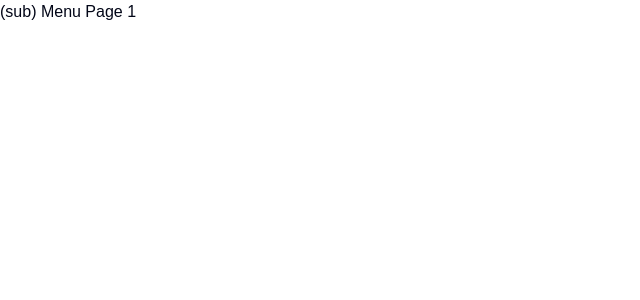
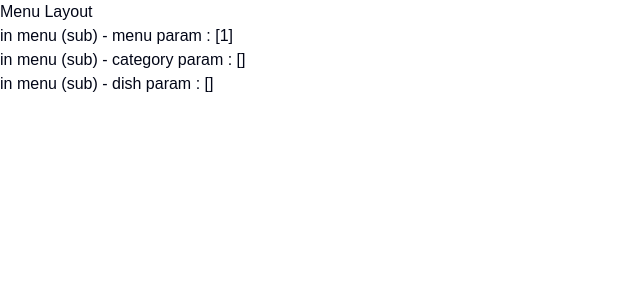
Before and after one commit to For-Hives/formenu, a Next.js app: page /menu/1 in a window 1280 px wide. Shown: the top 300 px of the page, without its empty margins (0-640 px from the left). Built offline with nearby package versions, Linux system fonts and the light colour scheme.

Commit message:
test tree files & folders

```diff
--- /dev/null
+++ b/src/app/menu/[menu]/category/[category]/dish/[dish]/page.js
@@ -0,0 +1,10 @@
+export default function Page({ params }) {
+	console.log(params)
+	return (
+		<>
+			<h3>in dish (sub) - menu param : [{params.menu}]</h3>
+			<h3>in dish (sub) - category param : [{params.category}]</h3>
+			<h3>in dish (sub) - dish param : [{params.dish}]</h3>
+		</>
+	)
+}
--- /dev/null
+++ b/src/app/menu/[menu]/category/[category]/dish/layout.js
@@ -0,0 +1,8 @@
+export default function Layout({ children }) {
+	return (
+		<>
+			<h2>Dish Layout</h2>
+			{children}
+		</>
+	)
+}
--- /dev/null
+++ b/src/app/menu/[menu]/category/[category]/dish/page.js
@@ -0,0 +1,10 @@
+export default function Page({ params }) {
+	console.log(params)
+	return (
+		<>
+			<h3>in dish - menu param : [{params.menu}]</h3>
+			<h3>in dish - category param : [{params.category}]</h3>
+			<h3>in dish - dish param : [{params.dish}]</h3>
+		</>
+	)
+}
--- /dev/null
+++ b/src/app/menu/[menu]/category/[category]/page.js
@@ -0,0 +1,10 @@
+export default function Page({ params }) {
+	console.log(params)
+	return (
+		<>
+			<h3>in category (sub) - menu param : [{params.menu}]</h3>
+			<h3>in category (sub) - category param : [{params.category}]</h3>
+			<h3>in category (sub) - dish param : [{params.dish}]</h3>
+		</>
+	)
+}
--- /dev/null
+++ b/src/app/menu/[menu]/category/layout.js
@@ -0,0 +1,8 @@
+export default function Layout({ children }) {
+	return (
+		<>
+			<h2>Category Layout</h2>
+			{children}
+		</>
+	)
+}
--- /dev/null
+++ b/src/app/menu/[menu]/category/page.js
@@ -0,0 +1,10 @@
+export default function Page({ params }) {
+	console.log(params)
+	return (
+		<>
+			<h3>in category - menu param : [{params.menu}]</h3>
+			<h3>in category - category param : [{params.category}]</h3>
+			<h3>in category - dish param : [{params.dish}]</h3>
+		</>
+	)
+}
--- a/src/app/menu/[menu]/page.js
+++ b/src/app/menu/[menu]/page.js
@@ -1,7 +1,10 @@
 export default function Page({ params }) {
+	console.log(params)
 	return (
 		<>
-			<h1 className={'text-slate-950'}>(sub) Menu Page {params.menu}</h1>
+			<h3>in menu (sub) - menu param : [{params.menu}]</h3>
+			<h3>in menu (sub) - category param : [{params.category}]</h3>
+			<h3>in menu (sub) - dish param : [{params.dish}]</h3>
 		</>
 	)
 }
--- /dev/null
+++ b/src/app/menu/layout.js
@@ -0,0 +1,8 @@
+export default function Layout({ children }) {
+	return (
+		<>
+			<h2>Menu Layout</h2>
+			{children}
+		</>
+	)
+}
--- a/src/app/menu/page.js
+++ b/src/app/menu/page.js
@@ -1,7 +1,10 @@
 export default function Page({ params }) {
+	console.log(params)
 	return (
 		<>
-			<h1 className={'text-slate-950'}>Menu Page</h1>
+			<h3>in menu - menu param : [{params.menu}]</h3>
+			<h3>in menu - category param : [{params.category}]</h3>
+			<h3>in menu - dish param : [{params.dish}]</h3>
 		</>
 	)
 }
--- a/src/app/styles/globals.css
+++ b/src/app/styles/globals.css
@@ -9,7 +9,6 @@
 	transition: opacity, z-index, color ease-in-out 0.3s;
 	font-family: 'new-hero', sans-serif;
 	font-weight: 400;
-	color: #fff;
 }
 
 body {
```
